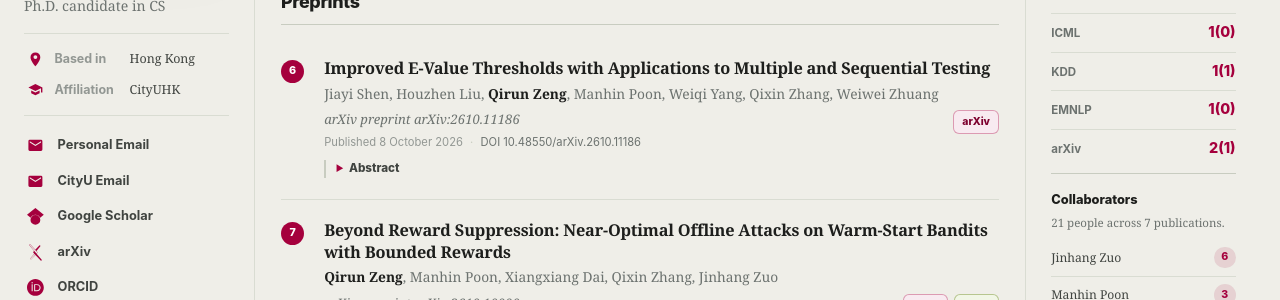
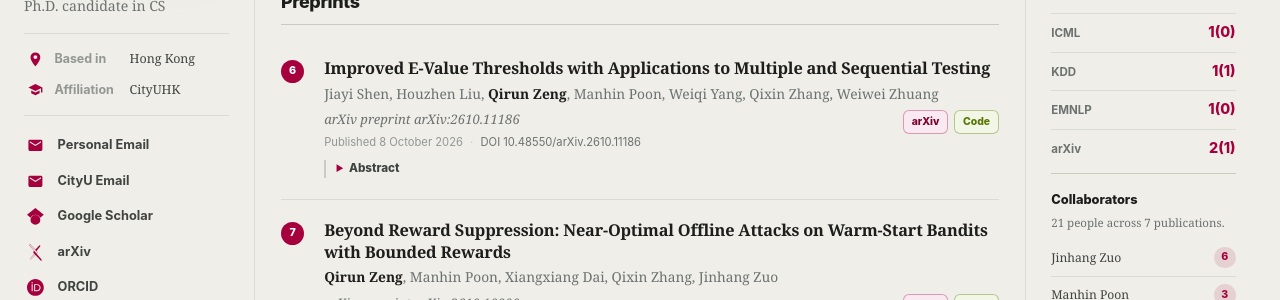
Before and after one commit to qirunzeng/qirunzeng.github.io, a Jekyll site: the page built from publications.html, in a window 1280 px wide and 900 px high, scrolled down 976 px. Shown: the part 366-666 px from the top of the window. Built offline with Jekyll 4.4.1, drawn with Linux system fonts in a browser that asks for light colours.

Commit message:
Add Code

```diff
--- a/_data/publications.yml
+++ b/_data/publications.yml
@@ -172,6 +172,10 @@ preprints:
       - label: "arXiv"
         url: "https://arxiv.org/abs/2610.11186"
         type: "preprint"
+      - label: "Code"
+        url: "https://github.com/houzhenliu/e-LC"
+        type: "code"
+
 
   - id: "offline-attacks-warm-start-bandits"
     title: "Beyond Reward Suppression: Near-Optimal Offline Attacks on Warm-Start Bandits with Bounded Rewards"
```
